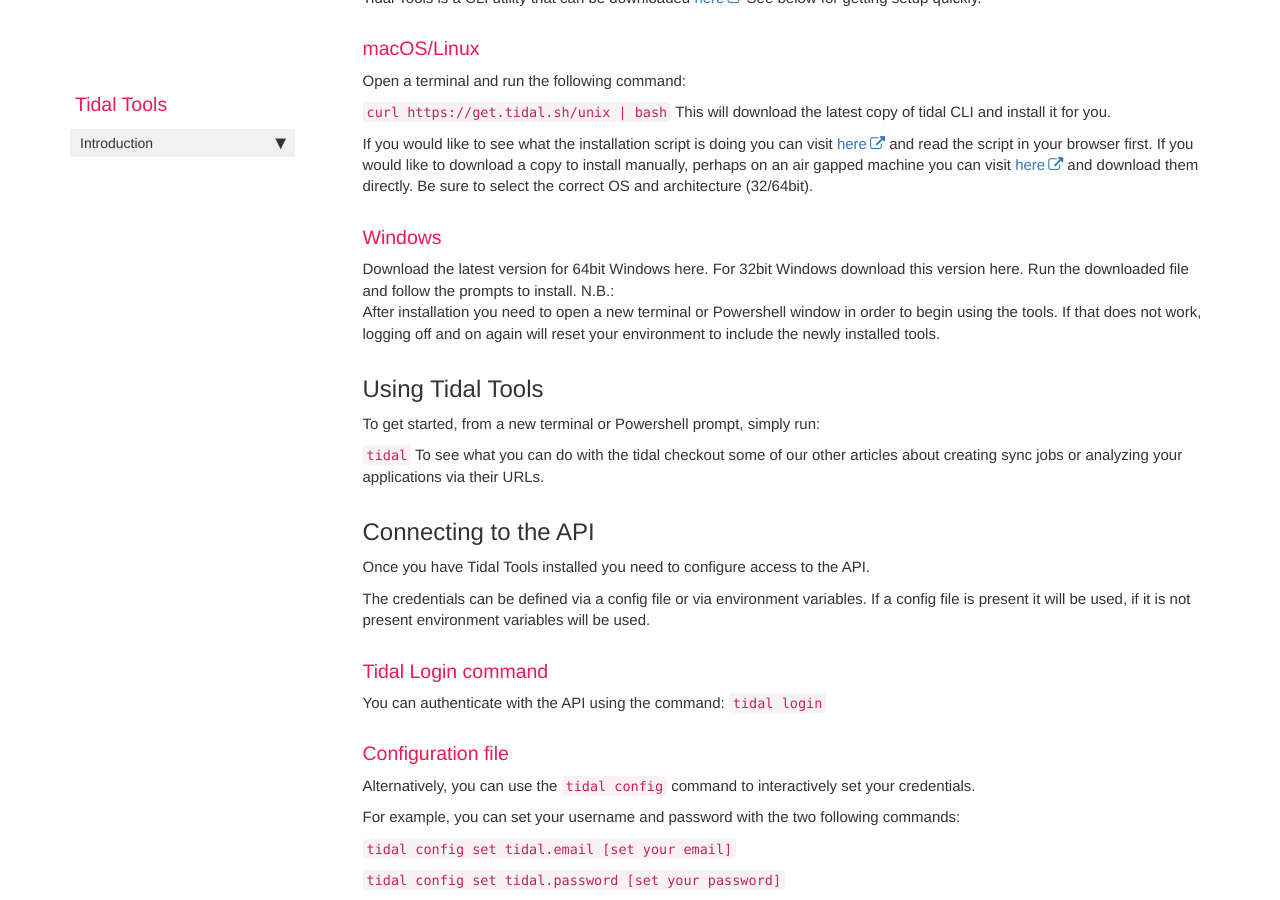
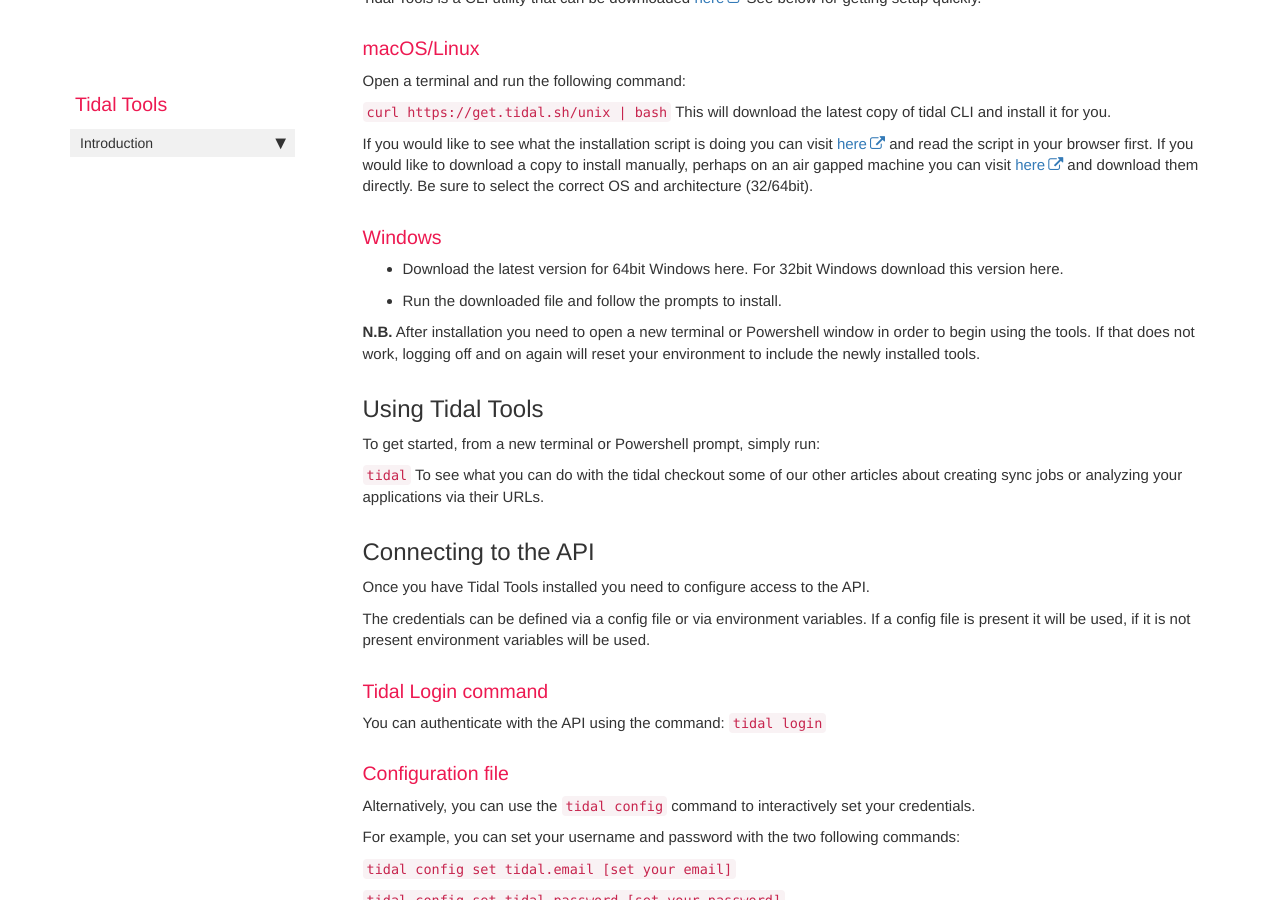
Before and after one commit to tidalmigrations/tidalmigrations.github.io, a Jekyll site: the page built from pages/tidal tools/getstarted.md, in a window 1280 px wide and 900 px high, scrolled down 642 px. Built offline with Jekyll 4.4.1, drawn with Linux system fonts in a browser that asks for light colours; nearby versions of some CDN libraries; comment, search, counter and statistics services are not loaded.

````diff
--- a/_data/sidebars/main_sidebar.yml
+++ b/_data/sidebars/main_sidebar.yml
@@ -2,7 +2,8 @@
 
 entries:
 - title: sidebar
-  product: Tidal Migrations
+  product: Tidal Migrations API
+  version: 1.0
   folders:
 
   - title:
--- a/pages/tidal tools/getstarted.md
+++ b/pages/tidal tools/getstarted.md
@@ -22,10 +22,11 @@ This will download the latest copy of tidal CLI and install it for you.
 If you would like to see what the installation script is doing you can visit [here](https://get.tidal.sh/unix) and read the script in your browser first. If you would like to download a copy to install manually, perhaps on an air gapped machine you can visit [here](https://get.tidal.sh) and download them directly. Be sure to select the correct OS and architecture (32/64bit).
 
 ### Windows
-Download the latest version for 64bit Windows here. For 32bit Windows download this version here.
-Run the downloaded file and follow the prompts to install.
-N.B.:
-<br> After installation you need to open a new terminal or Powershell window in order to begin using the tools. If that does not work, logging off and on again will reset your environment to include the newly installed tools.
+
+- Download the latest version for 64bit Windows here. For 32bit Windows download this version here.
+- Run the downloaded file and follow the prompts to install.
+
+**N.B.** After installation you need to open a new terminal or Powershell window in order to begin using the tools. If that does not work, logging off and on again will reset your environment to include the newly installed tools.
 
 ## Using Tidal Tools
 To get started, from a new terminal or Powershell prompt, simply run:
@@ -67,8 +68,10 @@ tidal:
   ```
 
 On macOS the config file is located: ```Library/Preferences/tidal/config.yaml```
-<br> On Linux systems it is: ```$HOME/.config/tidal/config.yaml```
-<br> And on Windows it is: ```%AppData%\tidal\config.yaml```
+
+On Linux systems it is: ```$HOME/.config/tidal/config.yaml```
+
+And on Windows it is: ```%AppData%\tidal\config.yaml```
 
 ### Environment Variables
 If you use environment variables these variables need to be set:
````
